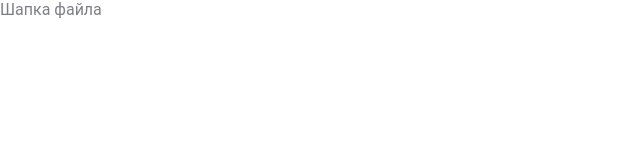
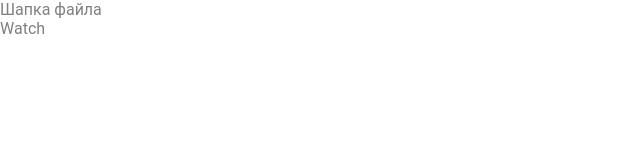
Before and after one commit to daniil42rus/wpresssite, a plain HTML site: page index.html in a window 1280 px wide. Shown: the full height of the page, 0-640 px from the left. Drawn offline with Linux system fonts and the light colour scheme.

Commit message:
3 commit

```diff
--- a/index.html
+++ b/index.html
@@ -11,5 +11,6 @@
 
 <body>
 <header>Шапка файла</header>
+<main> Watch</main>
 </body>
 </html>
```
